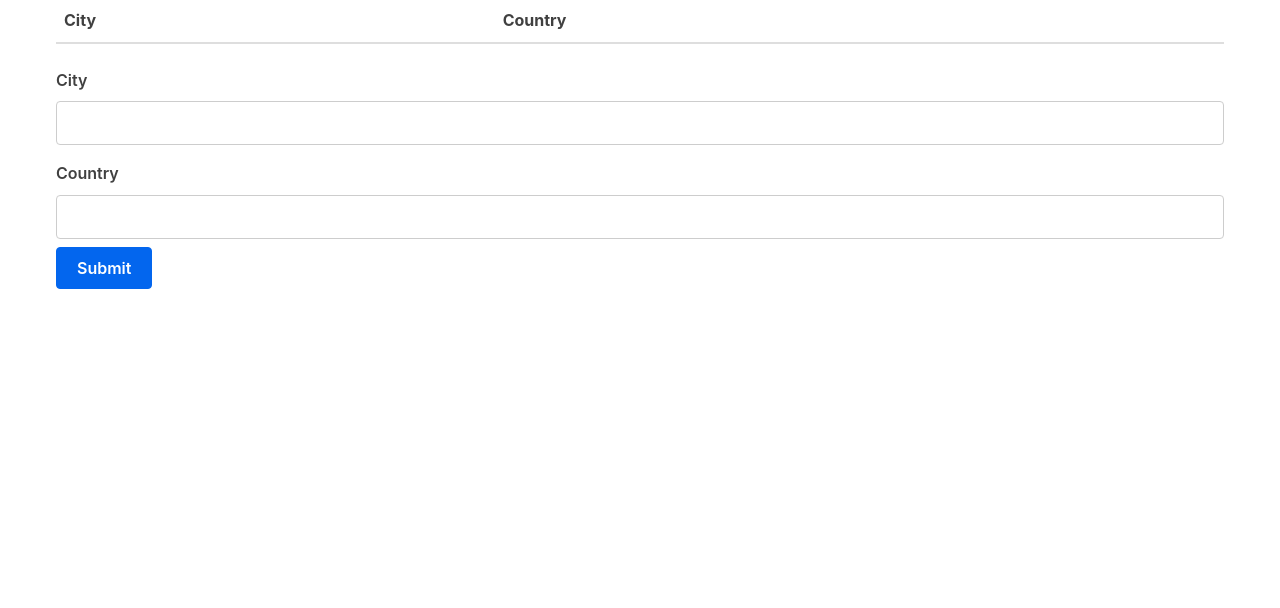
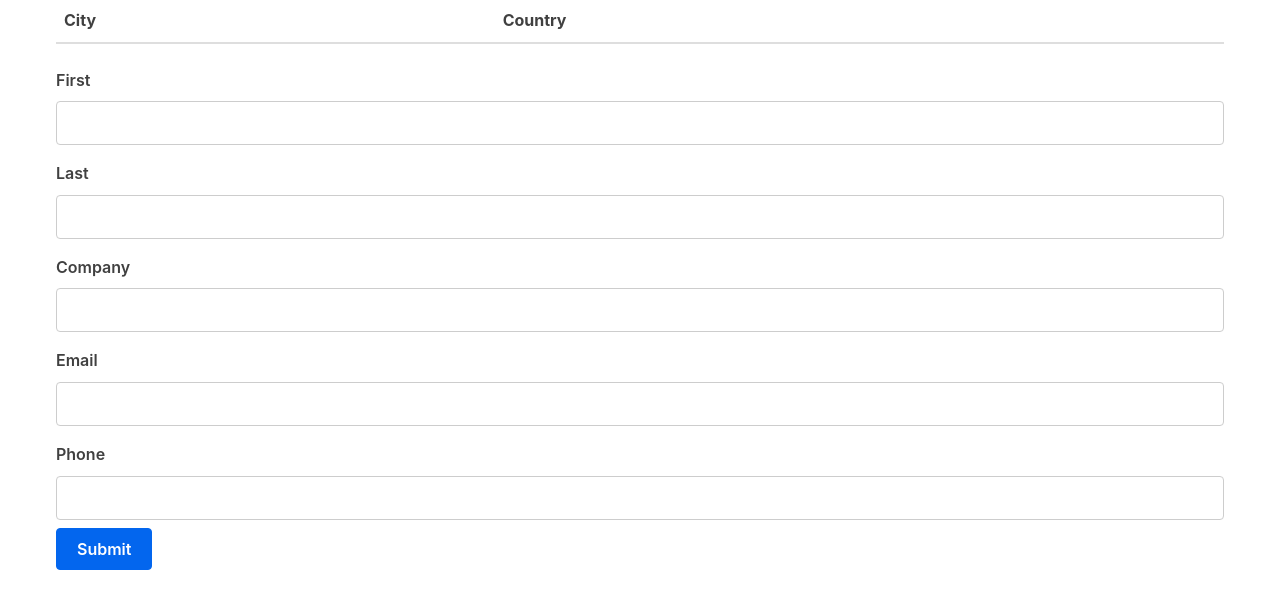
Before and after one commit to roo-shy/react-refresh, a React (Create React App) app: page / in a window 1280 px wide. Shown: the top 608 px of the page. Built offline with nearby package versions, Linux system fonts and the light colour scheme.

Commit message:
Adding more fields to the form

```diff
--- a/src/Form.js
+++ b/src/Form.js
@@ -5,8 +5,12 @@ class Form extends Component {
         super(props);
 
         this.initialState = {
-            name: '',
-            job: ''
+            first: '',
+            last: '',
+            company: '',
+            email: '',
+            phone: ''
+
         };
 
         this.state = this.initialState;
@@ -26,22 +30,40 @@ class Form extends Component {
     }
 
 render() {
-       const { name, job } = this.state;
+       const { first, last, company, email, phone } = this.state;
 
        return (
            <form onSubmit={this.onFormSubmit}>
-               <label>City</label>
+               <label>First</label>
                <input
                    type="text"
-                   name="name"
-                   value={name}
+                   name="first"
+                   value={first}
                    onChange={this.handleChange} />
-               <label>Country</label>
+               <label>Last</label>
                <input
                    type="text"
-                   name="job"
-                   value={job}
+                   name="last"
+                   value={last}
                    onChange={this.handleChange} />
+              <label>Company</label>
+               <input
+                   type="text"
+                   name="company"
+                   value={company}
+                   onChange={this.handleChange} />
+              <label>Email</label>
+               <input
+                   type="text"
+                   name="email"
+                   value={email}
+                   onChange={this.handleChange} />
+               <label>Phone</label>
+                <input
+                    type="text"
+                    name="phone"
+                    value={phone}
+                    onChange={this.handleChange} />
                <input
                   type="button"
                   value="Submit"
--- a/src/Table.js
+++ b/src/Table.js
@@ -14,8 +14,11 @@ const TableBody = props => {
     const rows = props.characterData.map((row, index) => {
         return (
             <tr key={index}>
-                <td>{row.name}</td>
-                <td>{row.job}</td>
+                <td>{row.first}</td>
+                <td>{row.last}</td>
+                <td>{row.company}</td>
+                <td>{row.email}</td>
+                <td>{row.phone}</td>
                 <td><button onClick={() => props.removeCharacter(index)}>Delete</button></td>
             </tr>
         );
```
